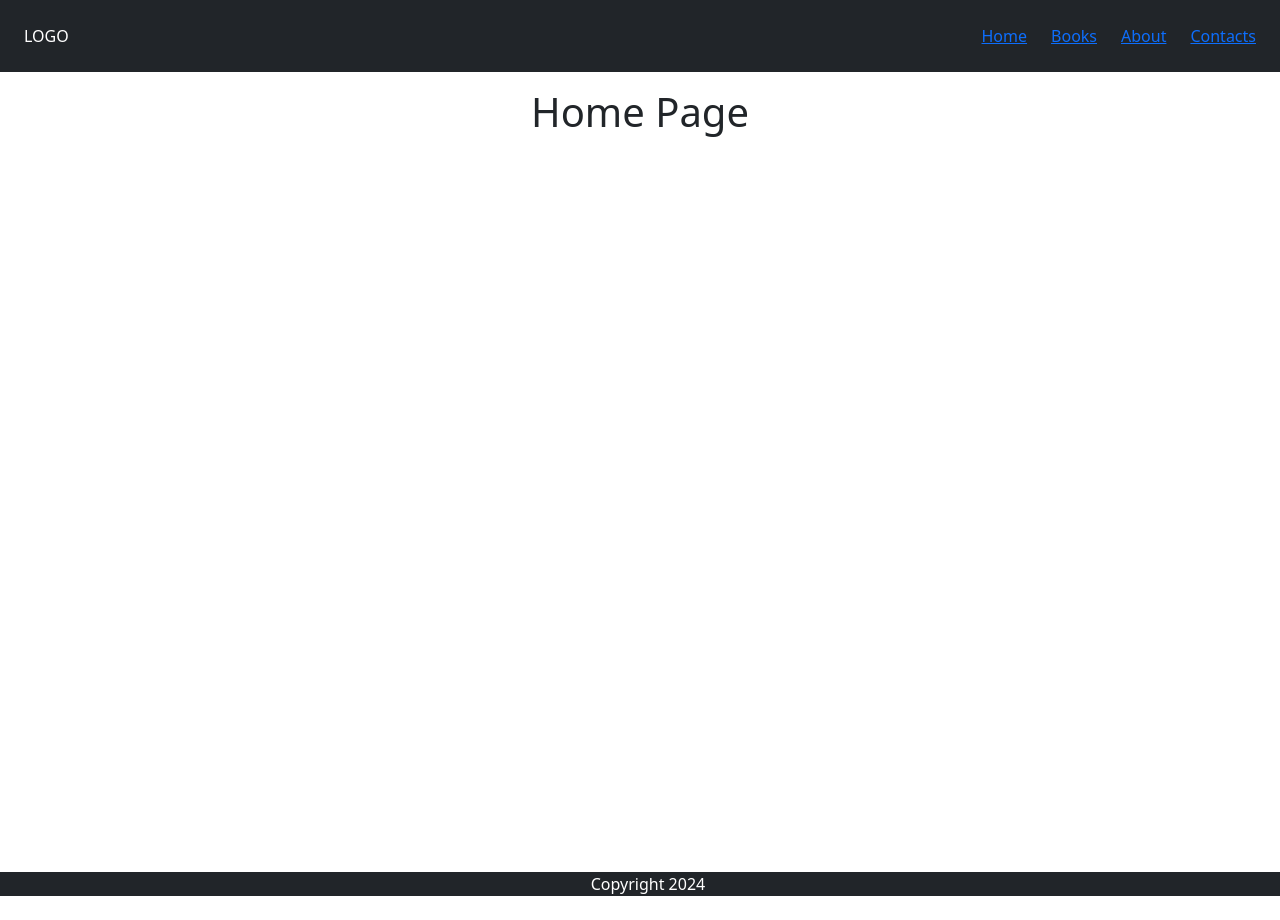
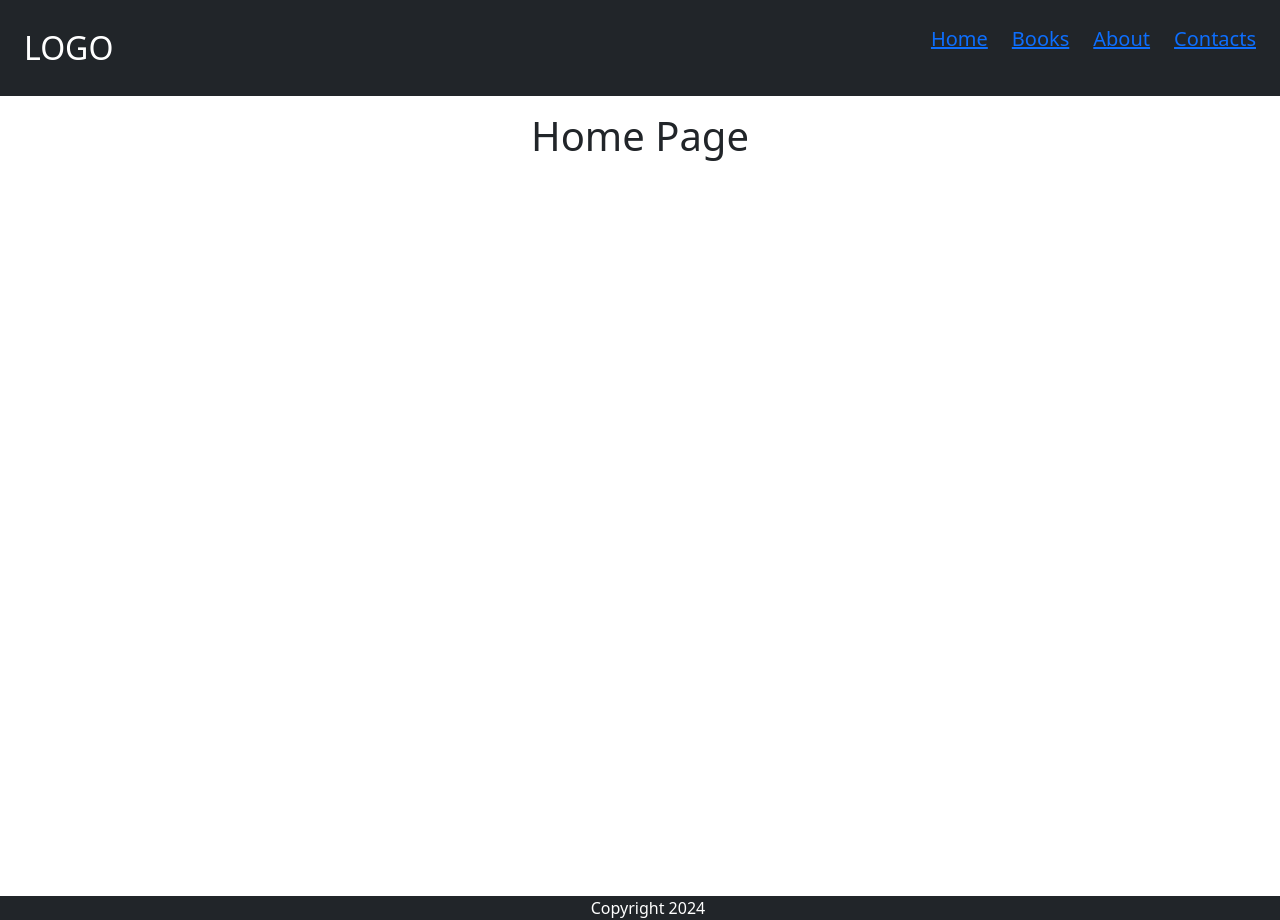
Before and after one commit to Pietroo03/react-library, a React (Vite) app: page / in a window 1280 px wide. Before the commit the page ends 896 px from the top, so only its background shows below. Built offline with nearby package versions, Linux system fonts and the light colour scheme; the HTML template or start-up script is replaced by a standard one.

Commit message:
add css style

```diff
--- a/src/pages/About.jsx
+++ b/src/pages/About.jsx
@@ -2,10 +2,10 @@ export default function About() {
     return (
         <>
             <header className="d-flex justify-content-between bg-dark text-white p-4">
-                <div className="logo">
+                <div className="logo fs-2">
                     LOGO
                 </div>
-                <nav className="d-flex gap-4">
+                <nav className="d-flex gap-4 fs-5">
                     <a href="/">Home</a>
                     <a href="/books">Books</a>
                     <a href="/about">About</a>
--- a/src/pages/Books.jsx
+++ b/src/pages/Books.jsx
@@ -2,10 +2,10 @@ export default function Books() {
     return (
         <>
             <header className="d-flex justify-content-between bg-dark text-white p-4">
-                <div className="logo">
+                <div className="logo fs-2">
                     LOGO
                 </div>
-                <nav className="d-flex gap-4">
+                <nav className="d-flex gap-4 fs-5">
                     <a href="/">Home</a>
                     <a href="/books">Books</a>
                     <a href="/about">About</a>
--- a/src/pages/Contacts.jsx
+++ b/src/pages/Contacts.jsx
@@ -2,10 +2,10 @@ export default function Contacts() {
     return (
         <>
             <header className="d-flex justify-content-between bg-dark text-white p-4">
-                <div className="logo">
+                <div className="logo fs-2">
                     LOGO
                 </div>
-                <nav className="d-flex gap-4">
+                <nav className="d-flex gap-4 fs-5">
                     <a href="/">Home</a>
                     <a href="/books">Books</a>
                     <a href="/about">About</a>
--- a/src/pages/Home.jsx
+++ b/src/pages/Home.jsx
@@ -2,10 +2,10 @@ export default function Home() {
     return (
         <>
             <header className="d-flex justify-content-between bg-dark text-white p-4">
-                <div className="logo">
+                <div className="logo fs-2">
                     LOGO
                 </div>
-                <nav className="d-flex gap-4">
+                <nav className="d-flex gap-4 fs-5">
                     <a href="/">Home</a>
                     <a href="/books">Books</a>
                     <a href="/about">About</a>
```
